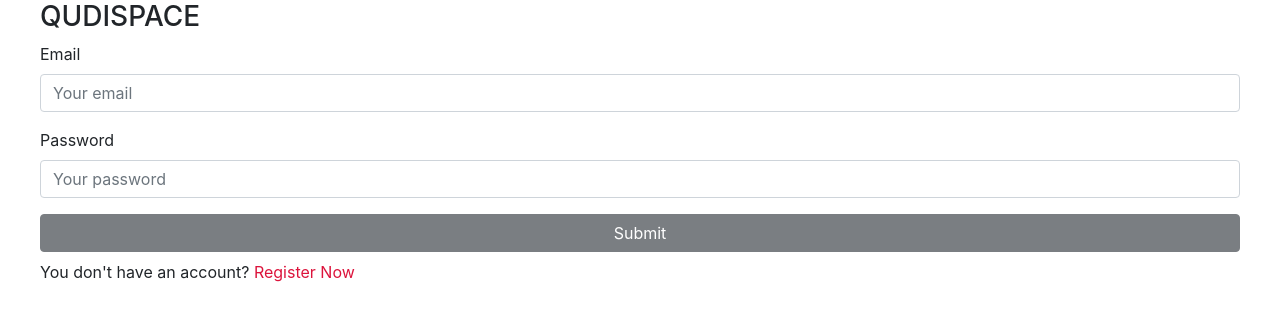
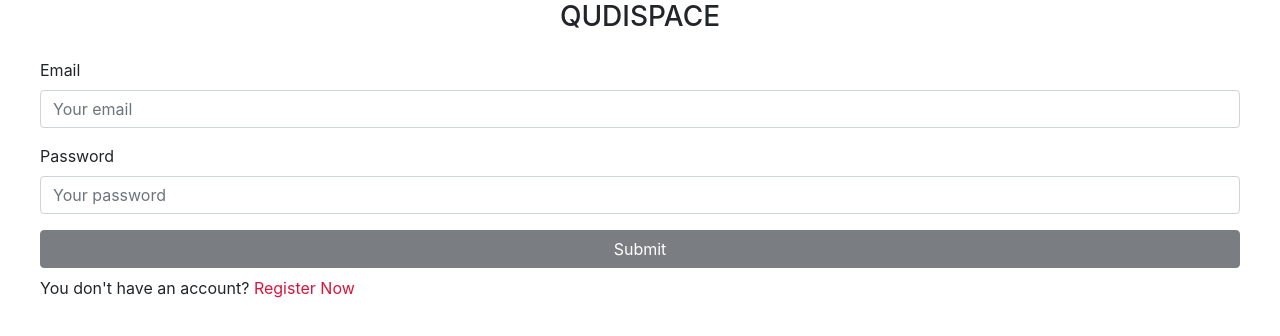
Before and after one commit to huynhquynh-dev/MERN_Social_Network, a React (Create React App) app in the folder client/: page / in a window 1280 px wide. Shown: the top 336 px of the page. Built offline with nearby package versions, Linux system fonts and the light colour scheme.

Commit message:
Client: Added style login

```diff
--- a/client/src/index.css
+++ b/client/src/index.css
@@ -33,3 +33,6 @@ code {
   width: 100%;
   margin:auto;
 }
+
+/*-----------------------------AUTH-----------------------------------*/
+@import url('./styles/auth.css');
--- a/client/src/pages/login.js
+++ b/client/src/pages/login.js
@@ -23,7 +23,7 @@ const Login = () => {
   return (
     <div className="auth_page">
       <form onSubmit={handleSubmit}>
-        <h3 className="text-uppercase">QudiSpace</h3>
+        <h3 className="text-uppercase text-center mb-4">QudiSpace</h3>
         <div className="form-group">
           <label htmlFor="exampleInputEmail1">Email</label>
           <input
--- /dev/null
+++ b/client/src/styles/auth.css
@@ -0,0 +1,20 @@
+.auth_page{
+    width: 100%;
+    min-height: 100vh;
+    background: white;
+    display: flex;
+    justify-content:center;
+    align-items:center;
+}
+
+.auth_page form {
+    background: white;
+    max-width: 400px;
+    width: 100%;
+    border: 1px solid #ddd;
+    padding: 50px 25px;
+    position: absolute;
+    top: 50%;
+    left: 50%;
+    transform: translate(-50%, -50%);
+}
```
